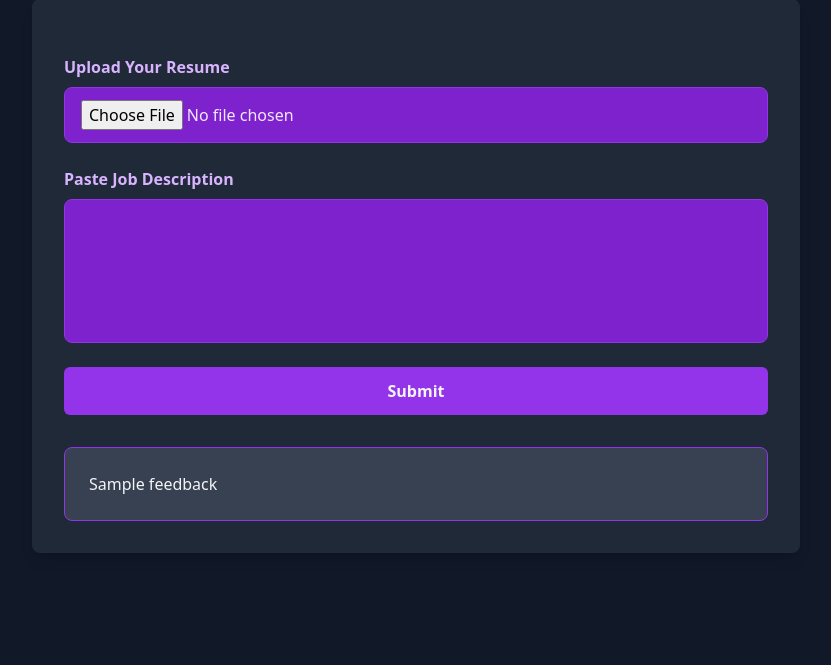
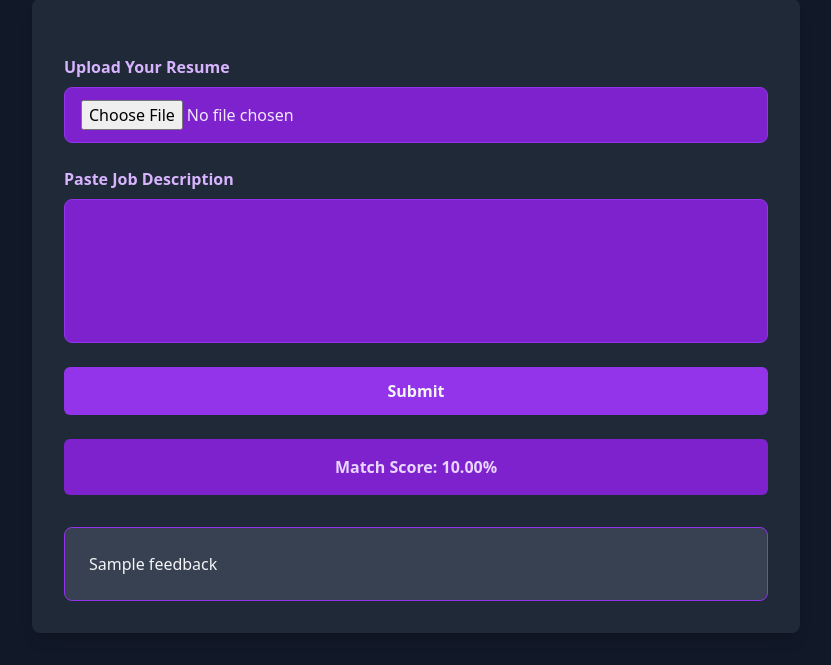
Before and after one commit to Aryav-spec/resume-reviewer, a Django app: template review/templates/review/form.html in a window 1280 px wide. Shown: the part 181-846 px from the top of the page, without its empty margins (224-1055 px from the left). Before the commit the page ends 734 px from the top, so only its background shows below. Run offline with Django 5.2, Linux system fonts and the light colour scheme; tables that the repository leaves empty hold one stand-in row (values such as "Sample post"); the template is opened without the code that fills it: values that come from a table or form of the project are taken from there, most other values are stand-ins (such as "Sample title", 1, 10 or a date in 2020); some libraries are stand-ins or nearby versions.

Commit message:
added semantic embedding functions and included similarity score

```diff
--- a/review/templates/review/form.html
+++ b/review/templates/review/form.html
@@ -33,6 +33,13 @@
       </button>
     </form>
 
+    {% if similarity_score %}
+        <div class="mt-6 p-4 bg-purple-700 rounded-md text-center text-purple-200 font-semibold">
+            Match Score: {{ similarity_score|floatformat:2 }}%
+        </div>
+    {% endif %}
+
+
     {% if feedback %}
       <div class="feedback-section mt-8 p-6 bg-gray-700 rounded-lg border border-purple-600">
         {{ feedback|safe }}
--- a/review/views.py
+++ b/review/views.py
@@ -6,6 +6,7 @@ from .utils import extract_resume_text
 from dotenv import load_dotenv
 from openai import OpenAI
 from django.utils.safestring import mark_safe
+from .embedding_utils import get_embedding, cosine_similarity
 
 load_dotenv()
 client = OpenAI(api_key=os.getenv("OPENAI_API_KEY"))
@@ -21,6 +22,9 @@ def review_resume(request):
             job_description = form.cleaned_data["job_description"]
 
             resume_text = extract_resume_text(resume_file)
+            resume_embedding = get_embedding(resume_text)
+            job_embedding = get_embedding(job_description)
+            similarity_score = cosine_similarity(resume_embedding, job_embedding)
 
             prompt = f"""
             You are a helpful resume reviewer. Here's how to analyze resumes against job descriptions.
@@ -58,4 +62,4 @@ def review_resume(request):
     else:
         form = ResumeReviewForm()
 
-    return render(request, "review/form.html", {"form": form, "feedback": feedback})
+    return render(request, "review/form.html", {"form": form, "feedback": feedback, "similarity_score": similarity_score * 100})
```
Also changed, not shown: review/embedding_utils.py (added, +19 -0 lines), requirements.txt (line endings or trailing spaces).
